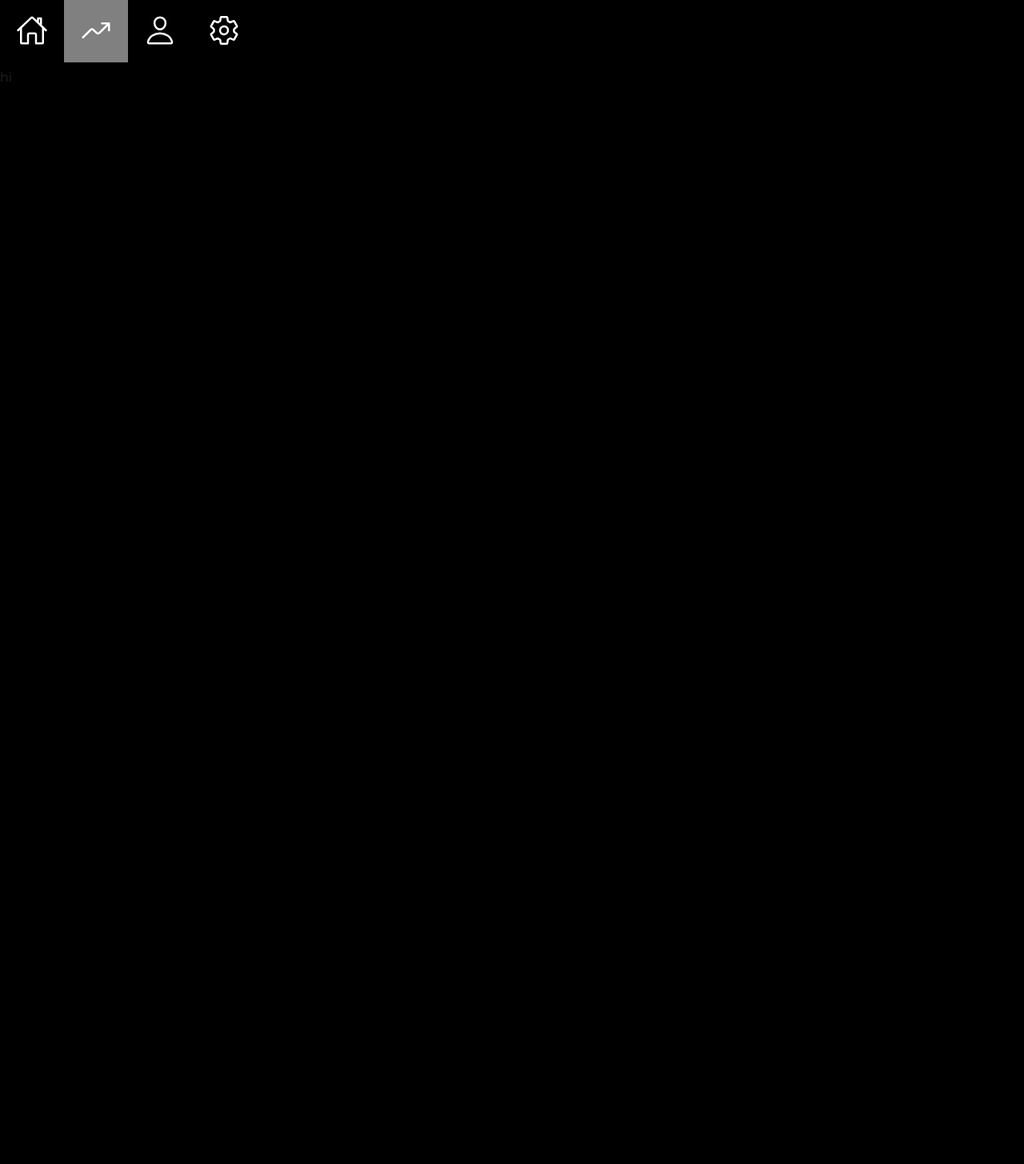
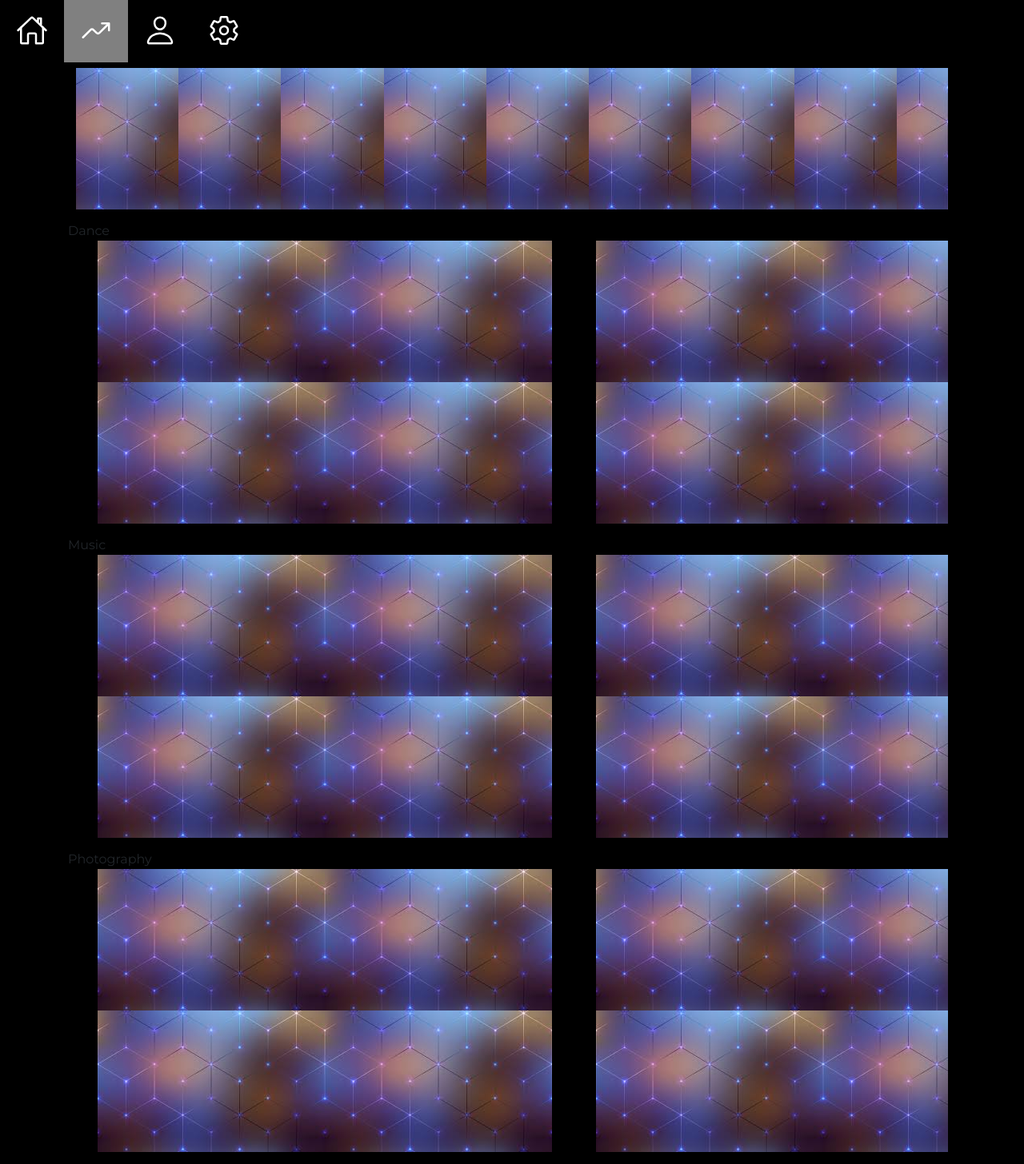
Before and after one commit to SupriyaKaramsetty/PROJECT-PROTAL, a React app: page /home in a window 1280 px wide. Shown: the part 116-1572 px from the top of the page at 80% size. Before the commit the page ends 800 px from the top, so only its background shows below. Built offline with nearby package versions, Linux system fonts and the light colour scheme.

Commit message:
signup page

```diff
--- a/src/Home/Home.js
+++ b/src/Home/Home.js
@@ -1,185 +1,167 @@
-import React, { Component } from 'react'
+import  React, {UseState, Component} from 'react';
 import styles from './Home.css';
-import Carousel from 'react-multi-carousel';
-import 'react-multi-carousel/lib/styles.css';
+import Carousel from "react-elastic-carousel";
 import wall from '../assets/wallpaper.jpg';
 
-class Home extends Component {
-    state = {  }
-    render() {
-        const responsive1 = {
-            superLargeDesktop: {
-              breakpoint: { max: 4000, min: 3000 },
-              items: 10
+const breakPoints = [
+    {
+        width:1,
+        itemsToShow:2
     },
-            desktop: {
-              breakpoint: { max: 3000, min: 1024 },
-              items: 9
+    {
+        width:500,
+        itemsToShow:6
     },
-            tablet: {
-              breakpoint: { max: 1024, min: 464 },
-              items: 6
+    {
+        width:768,
+        itemsToShow:8.5
     },
-            mobile: {
-              breakpoint: { max: 464, min: 0 },
-              items: 2
+    {
+        width:1200,
+        itemsToShow:12
     }
-          };
-          const responsive2 = {
-            superLargeDesktop: {
-              breakpoint: { max: 4000, min: 3000 },
-              items: 2.5
+
+];
+
+const breakPoints2 = [
+    {
+        width:1,
+        itemsToShow:1
     },
-            desktop: {
-              breakpoint: { max: 3000, min: 1024 },
-              items: 2
+    {
+        width:500,
+        itemsToShow:1.25
     },
-            tablet: {
-              breakpoint: { max: 1024, min: 464 },
-              items: 1
+    {
+        width:768,
+        itemsToShow:1.75
     },
-            mobile: {
-              breakpoint: { max: 464, min: 0 },
-              items: 0.5,
+    {
+        width:1200,
+        itemsToShow:2.25
     }
-          };
+
+];
+
+const Home = () => {
+    return(
+       <div className="container">
+
+           <Carousel breakPoints={breakPoints}
+            >
+            <img className={styles.status} src={wall} alt=""></img>
+            <img className={styles.status} src={wall} alt=""></img>
+            <img className={styles.status} src={wall} alt=""></img>
+            <img className={styles.status} src={wall} alt=""></img>
+            <img className={styles.status} src={wall} alt=""></img>
+            <img className={styles.status} src={wall} alt=""></img>
+            <img className={styles.status} src={wall} alt=""></img>
+            <img className={styles.status} src={wall} alt=""></img>
+            <img className={styles.status} src={wall} alt=""></img>
+            <img className={styles.status} src={wall} alt=""></img>
+            <img className={styles.status} src={wall} alt=""></img>
+            <img className={styles.status} src={wall} alt=""></img>
+           </Carousel>
+
+           <div className={styles.talents}>
+
+               <div className={styles.talents}>
+                   <span className={styles.talentName}>Dance</span>
+                   <Carousel breakPoints={breakPoints2}
+                   infinite={true}>
+                       <div className={styles.block}>
+                            <img className={`${styles.photo1} ${styles.subblock}`} src={wall} alt=""></img>
+                            <img className={styles.photo2} src={wall} alt=""></img>
+                            <div className={styles.combined34}>
+                                <img className={styles.photo3} src={wall} alt=""></img>
+                                <img className={styles.photo4} src={wall} alt=""></img>
+                            </div>
+                       </div>
+                       <div className={styles.block}>
+                            <img className={`${styles.photo1} ${styles.subblock}`} src={wall} alt=""></img>
+                            <img className={styles.photo2} src={wall} alt=""></img>
+                            <div className={styles.combined34}>
+                                <img className={styles.photo3} src={wall} alt=""></img>
+                                <img className={styles.photo4} src={wall} alt=""></img>
+                            </div>
+                       </div>
+                       <div className={styles.block}>
+                            <img className={`${styles.photo1} ${styles.subblock}`} src={wall} alt=""></img>
+                            <img className={styles.photo2} src={wall} alt=""></img>
+                            <div className={styles.combined34}>
+                                <img className={styles.photo3} src={wall} alt=""></img>
+                                <img className={styles.photo4} src={wall} alt=""></img>
+                            </div>
+                       </div>
+                   </Carousel>
+
+               </div>
+               <div className={styles.talents}>
+                    <span className={styles.talentName}>Music</span>
+                    <Carousel breakPoints={breakPoints2}
+                   infinite={true}>
+                       <div className={styles.block}>
+                            <img className={`${styles.photo1} ${styles.subblock}`} src={wall} alt=""></img>
+                            <img className={styles.photo2} src={wall} alt=""></img>
+                            <div className={styles.combined34}>
+                                <img className={styles.photo3} src={wall} alt=""></img>
+                                <img className={styles.photo4} src={wall} alt=""></img>
+                            </div>
+                       </div>
+                       <div className={styles.block}>
+                            <img className={`${styles.photo1} ${styles.subblock}`} src={wall} alt=""></img>
+                            <img className={styles.photo2} src={wall} alt=""></img>
+                            <div className={styles.combined34}>
+                                <img className={styles.photo3} src={wall} alt=""></img>
+                                <img className={styles.photo4} src={wall} alt=""></img>
+                            </div>
+                       </div>
+                       <div className={styles.block}>
+                            <img className={`${styles.photo1} ${styles.subblock}`} src={wall} alt=""></img>
+                            <img className={styles.photo2} src={wall} alt=""></img>
+                            <div className={styles.combined34}>
+                                <img className={styles.photo3} src={wall} alt=""></img>
+                                <img className={styles.photo4} src={wall} alt=""></img>
+                            </div>
+                       </div>
+                   </Carousel>
+               </div>
+               <div className={styles.talents}>
+                    <span className={styles.talentName}>Photography</span>
+                    <Carousel breakPoints={breakPoints2}
+                   infinite={true}>
+                       <div className={styles.block}>
+                            <img className={`${styles.photo1} ${styles.subblock}`} src={wall} alt=""></img>
+                            <img className={styles.photo2} src={wall} alt=""></img>
+                            <div className={styles.combined34}>
+                                <img className={styles.photo3} src={wall} alt=""></img>
+                                <img className={styles.photo4} src={wall} alt=""></img>
+                            </div>
+                       </div>
+                       <div className={styles.block}>
+                            <img className={`${styles.photo1} ${styles.subblock}`} src={wall} alt=""></img>
+                            <img className={styles.photo2} src={wall} alt=""></img>
+                            <div className={styles.combined34}>
+                                <img className={styles.photo3} src={wall} alt=""></img>
+                                <img className={styles.photo4} src={wall} alt=""></img>
+                            </div>
+                       </div>
+                       <div className={styles.block}>
+                            <img className={`${styles.photo1} ${styles.subblock}`} src={wall} alt=""></img>
+                            <img className={styles.photo2} src={wall} alt=""></img>
+                            <div className={styles.combined34}>
+                                <img className={styles.photo3} src={wall} alt=""></img>
+                                <img className={styles.photo4} src={wall} alt=""></img>
+                            </div>
+                       </div>
+                   </Carousel>
+               </div>
 
 
-
-        return (
-            // <div className={styles.homebody}>
-            //     <div className={styles.homeroundcarousel}>
-            //     <Carousel responsive={responsive1}
-            //         autoPlay={this.props.deviceType !== "mobile" ? true : false}
-            //         autoPlaySpeed={1000}
-            //         infinite={true}
-            //     >
-            //         <img src={wall} width="100px" height="100px" alt="" />
-            //         <img src={wall} width="100px" height="100px" alt=""  />
-            //         <img src={wall} width="100px" height="100px" alt=""  />
-            //         <img src={wall} width="100px" height="100px" alt=""  />
-            //         <img src={wall} width="100px" height="100px" alt=""  />
-            //         <img src={wall} width="100px" height="100px" alt=""  />
-            //         <img src={wall} width="100px" height="100px" alt=""  />
-            //         <img src={wall} width="100px" height="100px" alt=""  />
-            //         <img src={wall} width="100px" height="100px" alt=""  />
-            //         <img src={wall} width="100px" height="100px" alt=""  />
-            //         <img src={wall} width="100px" height="100px" alt=""  />
-            //         <img src={wall} width="100px" height="100px" alt=""  />
-            //     </Carousel>
-            //     </div>
-            <div>
-                hi
-
-                {/* <div className={styles.homeelements}>
-                    <p className={styles.homeheadings}>Dance</p>
-                    <Carousel responsive={responsive2}
-                    swipeable={true}
-                    infinite={true}
-                    partialVisbile={true}
-                    removeArrowOnDeviceType={["tablet", "mobile"]}
-                    >
-                        <div className={styles.homegrid}>
-                            <img className={styles.homeimg1} src={wall} alt=""   />
-                            <img className={styles.homeimg2} src={wall} alt=""  />
-                            <div className={styles.homeimg34}>
-                                <img className={styles.homeimg3} src={wall} alt=""   />
-                                <img className={styles.homeimg4} src={wall} alt=""   />
-                            </div>
-                        </div>
-                        <div className={styles.homegrid}>
-                            <img className={styles.homeimg1} src={wall} alt=""   />
-                            <img className={styles.homeimg2} src={wall} alt=""  />
-                            <div className={styles.homeimg34}>
-                                <img className={styles.homeimg3} src={wall} alt=""   />
-                                <img className={styles.homeimg4} src={wall} alt=""   />
-                            </div>
-                        </div>
-                        <div className={styles.homegrid}>
-                            <img className={styles.homeimg1} src={wall} alt=""   />
-                            <img className={styles.homeimg2} src={wall} alt=""  />
-                            <div className={styles.homeimg34}>
-                                <img className={styles.homeimg3} src={wall} alt=""   />
-                                <img className={styles.homeimg4} src={wall} alt=""   />
            </div>
       </div>
 
-
-                    </Carousel>
-                </div>
-                <div className={styles.homeelements}>
-                    <p className={styles.homeheadings}>Music</p>
-                    <Carousel responsive={responsive2}
-                    swipeable={true}
-                    infinite={true}
-                    partialVisbile={true}
-                    removeArrowOnDeviceType={["tablet", "mobile"]}
-                    >
-                        <div className={styles.homegrid}>
-                            <img className={styles.homeimg1} src={wall} alt=""   />
-                            <img className={styles.homeimg2} src={wall} alt=""  />
-                            <div className={styles.homeimg34}>
-                                <img className={styles.homeimg3} src={wall} alt=""   />
-                                <img className={styles.homeimg4} src={wall} alt=""   />
-                            </div>
-                        </div>
-                        <div className={styles.homegrid}>
-                            <img className={styles.homeimg1} src={wall} alt=""   />
-                            <img className={styles.homeimg2} src={wall} alt=""  />
-                            <div className={styles.homeimg34}>
-                                <img className={styles.homeimg3} src={wall} alt=""   />
-                                <img className={styles.homeimg4} src={wall} alt=""   />
-                            </div>
-                        </div>
-                        <div className={styles.homegrid}>
-                            <img className={styles.homeimg1} src={wall} alt=""   />
-                            <img className={styles.homeimg2} src={wall} alt=""  />
-                            <div className={styles.homeimg34}>
-                                <img className={styles.homeimg3} src={wall} alt=""   />
-                                <img className={styles.homeimg4} src={wall} alt=""   />
-                            </div>
-                        </div>
-
-
-                    </Carousel>
-                </div>
-                <div className={styles.homeelements}>
-                    <p className={styles.homeheadings}>Photography</p>
-                    <Carousel responsive={responsive2}
-                    swipeable={true}
-                    infinite={true}
-                    partialVisbile={true}
-                    removeArrowOnDeviceType={["tablet", "mobile"]}
-                    >
-                        <div className={styles.homegrid}>
-                            <img className={styles.homeimg1} src={wall} alt=""   />
-                            <img className={styles.homeimg2} src={wall} alt=""  />
-                            <div className={styles.homeimg34}>
-                                <img className={styles.homeimg3} src={wall} alt=""   />
-                                <img className={styles.homeimg4} src={wall} alt=""   />
-                            </div>
-                        </div>
-                        <div className={styles.homegrid}>
-                            <img className={styles.homeimg1} src={wall} alt=""   />
-                            <img className={styles.homeimg2} src={wall} alt=""  />
-                            <div className={styles.homeimg34}>
-                                <img className={styles.homeimg3} src={wall} alt=""   />
-                                <img className={styles.homeimg4} src={wall} alt=""   />
-                            </div>
-                        </div>
-                        <div className={styles.homegrid}>
-                            <img className={styles.homeimg1} src={wall} alt=""   />
-                            <img className={styles.homeimg2} src={wall} alt=""  />
-                            <div className={styles.homeimg34}>
-                                <img className={styles.homeimg3} src={wall} alt=""   />
-                                <img className={styles.homeimg4} src={wall} alt=""   />
-                            </div>
-                        </div>
-
-                    </Carousel>
-                </div> */}
-            </div>
     );
 }
-}
+
 export default Home;
```
Also changed, not shown: src/Home/Home.css (+66 -58 lines), src/User/Signup/Signup.css (+12 -7 lines), src/User/Signup/Signup.js (+7 -9 lines), 1 other file (tests, documents, lock files or other folders). Lines whose indentation alone changed are shown as unchanged.
